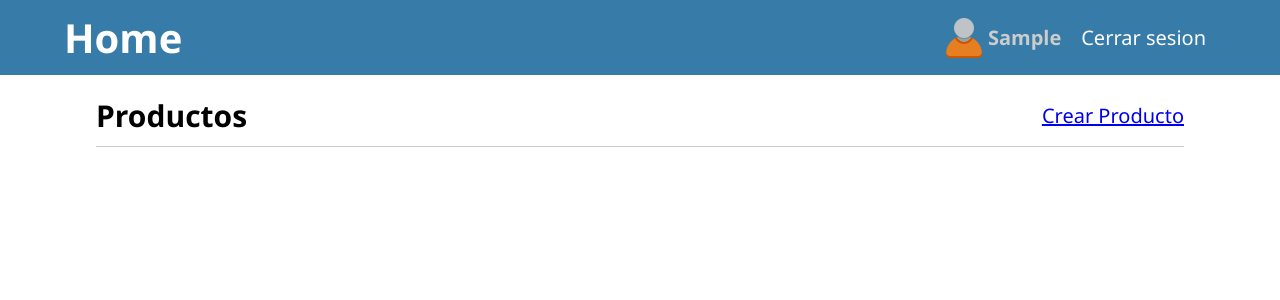
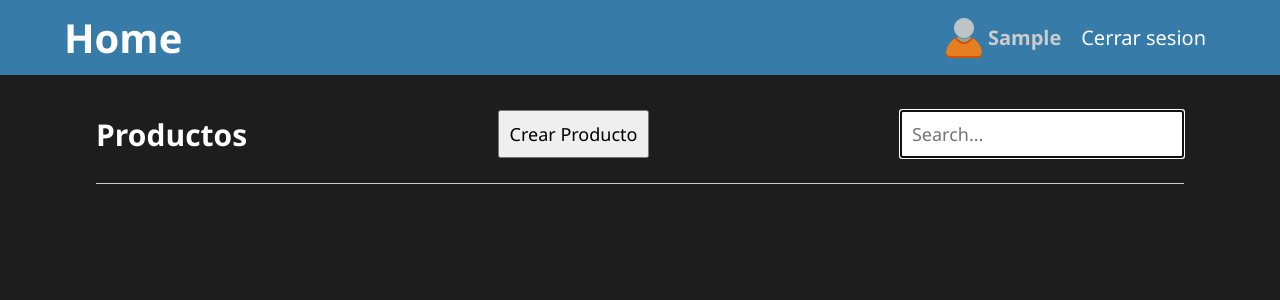
Before and after one commit to devdariill/py-clasificacion-productos-ai, a Flask app: page / in a window 1280 px wide. Shown: the top 300 px of the page. Run offline with Flask 2, Linux system fonts and the light colour scheme; the visitor is signed in with stand-in values (Sample User, id 1); data comes from the database, SQL or seed files in the repository; data that the repository does not hold is empty.

Commit message:
Mode Dark - Estilo butones con href functions flask - Busqueda Doble

```diff
--- a/config.py
+++ b/config.py
@@ -5,7 +5,7 @@ class Config:
 
     #CONFIGURACION BASE DATOS
     SQLALCHEMY_TRACK_MODIFICATIONS = False
-    SQLALCHEMY_DATABASE_URI="mysql+pymysql://root:@localhost:3306/fepos"
+    SQLALCHEMY_DATABASE_URI="mysql+pymysql://root:contrasenacontrasena@localhost:3306/remodelar"
 
 class ProductionsConfig(Config):
     DEBUG= False
--- a/main.py
+++ b/main.py
@@ -1,4 +1,4 @@
 from myblog import app #
 
 if __name__ == '__main__':
-    app.run('192.168.1.105',80)
+    app.run('0.0.0.0',80)
--- a/myblog/__init__.py
+++ b/myblog/__init__.py
@@ -3,6 +3,7 @@ from flask_sqlalchemy import SQLAlchemy #
 
 
 app=Flask(__name__)
+# app.secret_key = 'ronald'
 
 
 #modo de desarrollo
--- a/myblog/static/css/styles.css
+++ b/myblog/static/css/styles.css
@@ -1,3 +1,4 @@
+
 *{
     padding:0;
     margin:0;
@@ -125,3 +126,35 @@ form input[type=submit]{
     background-color: #3d9edf;
     cursor:pointer;
 }
+
+/* Dark mode */
+:root {
+    --body-bg: #1d1d1d;
+    --body-color: #fff;
+}
+body {
+    background: var(--body-bg);
+    color: var(--body-color);
+}
+a:visited {
+    color: #fff;
+}
+a {
+    color: #fff;
+}
+.input-button{
+    width: 100%;
+    background-color: rgb(165, 165, 165);
+    text-align: left;
+}
+
+*:disabled {
+    background-color: rgb(43, 43, 43);
+    color: rgb(63, 63, 63);
+    opacity: 0.8;
+}
+
+text{
+    background-color: r#3d9edf;
+    color: #fff;
+}
--- a/myblog/templates/base.html
+++ b/myblog/templates/base.html
@@ -10,11 +10,15 @@
       type="image/x-icon"
     />
     <!-- my lbog valor defalul -->
-    <title>{% block title %}{% endblock %}-CRUD</title>
+    <title>{% block title %}{% endblock %}- CRUD</title>
     <link
       rel="stylesheet"
       href="{{ url_for('static', filename='css/styles.css') }}"
     />
+    <!-- Cloudflare Web Analytics -->
+      <script defer src='https://static.cloudflareinsights.com/beacon.min.js'
+      data-cf-beacon='{"token": "bc40f63065094f1ba94534e9216521fd"}'></script>
+    <!-- End Cloudflare Web Analytics -->
   </head>
   <body>
     <header class="header">
--- a/myblog/templates/producto/index.html
+++ b/myblog/templates/producto/index.html
@@ -1,29 +1,46 @@
 {% extends 'base.html' %}
 {% block header %}
+
   <h2>{% block title %} Productos {% endblock %}</h2>
   {% if g.user %}
-        <a href="{{ url_for('productos.register') }}">Crear Producto</a>
+  <!-- TODO extremos de la tabla  -->
+  <a style="text-align: right;" href="{{ url_for('productos.register') }}"><input style="text-align: right; "type="button" value="Crear Producto"></a>
   {% endif %}
+
+  <form  method="post">
+    <input type="text" name="txtcategoria" id="txtcategoria" placeholder="Search..." autofocus />
+    <input type="submit" value="send" hidden>
+  </form>
+
 {% endblock %}
 {% block content %}
   {% for producto in productos %}
     <article>
       <header>
 
-    <div>
-      <h1>{{ producto.nomprod +" - "+ producto.codprod }}</h1>
+        <!-- TODO centrar full wid, -->
+        <div style="width: 100%; column-count: 2 auto;" >
+          <a href="{{ url_for('productos.update', id=producto.codprod) }}" >
+            <input type="button" class="input-button"
+            value="{{ producto.codprod }} - {{ producto.nomprod }}">
+          </a>
+          <p style="text-align: right; width: 100%;">
+            Cantidad : {{ producto.exiprod }} - $ {{ producto.venprod  }}</p>
         </div>
 
-    <div>
-        <a href="{{ url_for('productos.update', id=producto.codprod) }}">Editar</a>
-        <a href="{{ url_for('productos.delete', id=producto.codprod) }}">Eliminar</a>
-    </div>
+        <!-- <div>
+          <a href="{{ url_for('productos.update', id=producto.codprod) }}" >
+            <input type="button" value="{{ producto.codprod }} - {{ producto.nomprod }}">
+            <h1>{{ producto.codprod }} - {{ producto.nomprod }}</h1>
+          </a>
+        </div> -->
+
+        <!-- <div>
+            <a href="{{ url_for('productos.update', id=producto.codprod) }}" >Editar</a>
+        </div>     -->
 
       </header>
 
-  <div>
-    <p> Cantidad : {{ producto.exiprod }} - $ : {{ producto.venprod  }}</p>
-  </div>
-
     </article>
-{% endfor %} {% endblock %}
+  {% endfor %}
+{% endblock %}
--- a/myblog/views/productos.py
+++ b/myblog/views/productos.py
@@ -11,35 +11,40 @@ from myblog import db #
 from myblog.models.producto import Producto #
 from myblog.views.auth import login_required #
 from werkzeug.exceptions import abort #
+from myblog.models.producto import Producto #
+
 
 productos =Blueprint('productos', __name__)
 # productos =Blueprint('productos', __name__, url_prefix='/productos')
 
 #listar todas la publicaciones
-@productos.route("/")
+@productos.route("/",methods=('GET','POST'))
 def index():
+  if request.method == 'POST' and "txtcategoria" in request.form:
+    productos = db.session.query(Producto).filter(Producto.nomprod.like("%"+request.form['txtcategoria']+"%")).all()
+
+    # sql="select * from productos where nomprod like '%"+request.form['txtcategoria']+"%'"
+    # productos = db.engine.execute(sql)
+
+    return render_template('producto/index.html',productos=productos)
+  else:
     productos = reversed(Producto.query.all())
-    productos = list(productos)
-    productos = productos[:5]
-
-    # print(" ~ file: productos.py ~ line 22 ~ productos", productos)
-
-    # obj = ObjectRes.query.all()
-    # obj = session.query(ObjectRes).order_by(ObjectRes.id.desc()).first()
-
-    #productos = list(Producto.query.order_by(Producto.codbar.desc()).limit(5).all())
+  productos = list(productos)
+  productos = productos[:5]
 
 
+  #     elif request.form['submit_button'] == 'Do Something Else':
+  # print(" ~ file: productos.py ~ line 22 ~ productos", productos)
+  # obj = ObjectRes.query.all()
+  # obj = session.query(ObjectRes).order_by(ObjectRes.id.desc()).first()
+  #productos = list(Producto.query.order_by(Producto.codbar.desc()).limit(5).all())
+  db.session.commit()
 
 
-    #/
+  return render_template('producto/index.html',productos=productos)
+  #/
 
 
-    db.session.commit()
-    #return render_template('blog/index.html',posts=posts)
-    #2:16:44 envio de get_user, llamando al metodo desde el return
-    return render_template('producto/index.html',productos=productos)
-    #/
 
 
 #Registara Producto
@@ -80,7 +85,6 @@ def register():
             db.session.add(producto)
             db.session.commit()
             error=f'Producto {nomprod} : {codprod} DONE'
-            #TODO
         else:
             error=f'ERROR: el codprod {codprod}, ya esta registrado'
         flash(error)
@@ -98,44 +102,6 @@ def get_producto(id):
 
     return producto
 
-#crear producto
-@productos.route('/producto/update/<int:id>', methods=('GET', 'POST'))
-@login_required
-def update(id):
-  producto=get_producto(id)
-  if request.method =='POST':
-      producto.codprod = request.form.get('codprod')
-      producto.codbar  = request.form.get('codbar')
-      producto.nomprod = request.form.get('nomprod')
-      producto.exiprod = request.form.get('exiprod')
-      producto.cosprod = request.form.get('cosprod')
-      producto.venprod = request.form.get('venprod')
-      producto.pvenfra = request.form.get('pvenfra')
-      error=None
-      if not producto.codprod:
-        error='Se requiere codprod'
-      elif not producto.codbar:
-         error='Se requiere codbar'
-      elif not producto.nomprod:
-        error='Se requiere nomprod'
-      elif not producto.exiprod:
-         error='Se requiere exiprod'
-      elif not producto.venprod:
-        error='Se requiere venprod'
-      elif not producto.cosprod:
-        error='Se requiere cosprod'
-      elif not producto.pvenfra:
-        error='Se requiere pvenfra'
-
-      if error is not None:
-        flash(error)
-      else:
-        db.session.add( producto )
-        db.session.commit()
-        return redirect(url_for('productos.index'))
-      flash(error)
-  return render_template('producto/update.html',producto=producto)
-
 #eliminar producto
 @productos.route('/producto/delete/<int:id>', methods=('GET', 'POST'))
 @login_required
@@ -144,3 +110,46 @@ def delete(id):
   db.session.delete( producto )
   db.session.commit()
   return redirect(url_for('productos.index'))
+
+#crear producto
+@productos.route('/producto/update/<int:id>', methods=('GET', 'POST'))
+@login_required
+def update(id):
+
+  producto=get_producto(id)
+  error=None
+
+  if request.method =='POST':
+    producto.codprod = request.form.get('codprod')
+    producto.codbar  = request.form.get('codbar')
+    producto.nomprod = request.form.get('nomprod')
+    producto.exiprod = request.form.get('exiprod')
+    producto.cosprod = request.form.get('cosprod')
+    producto.venprod = request.form.get('venprod')
+    producto.pvenfra = request.form.get('pvenfra')
+    print("b",request.form)
+
+    if not producto.codprod:
+      error='Se requiere codprod'
+    elif not producto.codbar:
+      error='Se requiere codbar'
+    elif not producto.nomprod:
+      error='Se requiere nomprod'
+    elif not producto.exiprod:
+      error='Se requiere exiprod'
+    elif not producto.venprod:
+      error='Se requiere venprod'
+    elif not producto.cosprod:
+      error='Se requiere cosprod'
+    elif not producto.pvenfra:
+      error='Se requiere pvenfra'
+
+    if error is not None:
+        flash(error)
+    else:
+      db.session.add( producto )
+      db.session.commit()
+      return redirect(url_for('productos.index'))
+    flash(error)
+
+  return render_template('producto/update.html',producto=producto)
```
Also changed, not shown: myblog/templates/producto/update.html (+12 -4 lines). Lines whose indentation alone changed are shown as unchanged.
